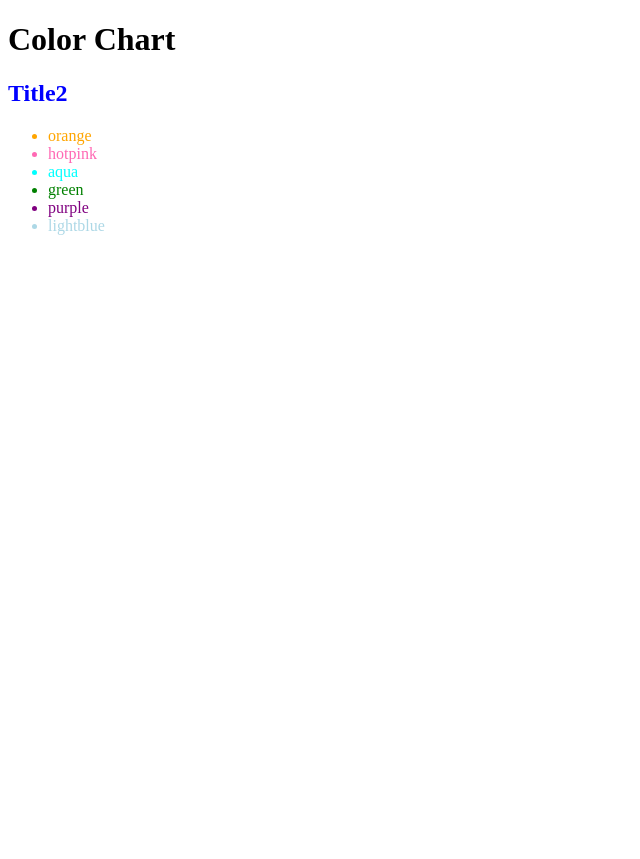
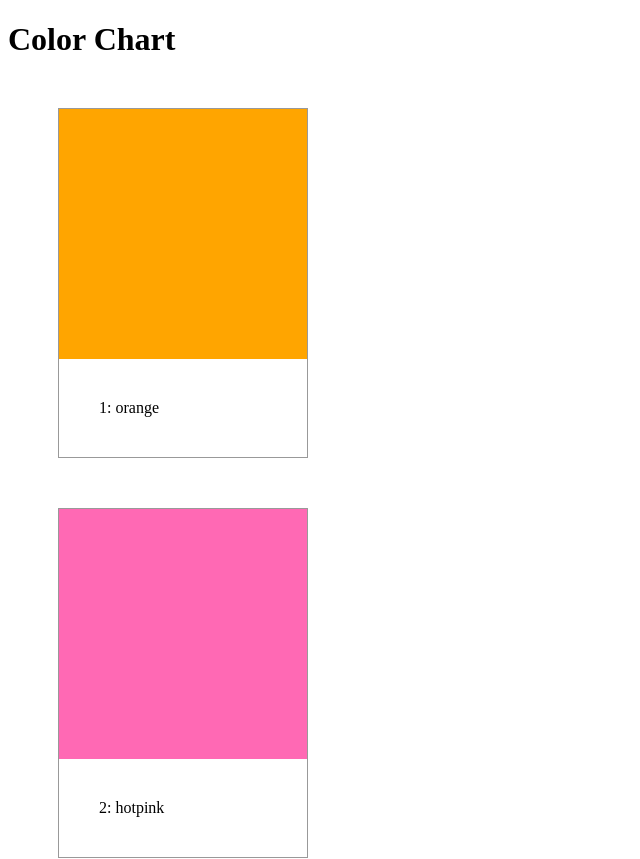
Before and after one commit to Moon-YJ/react-first, a React (Create React App) app: page / in a window 1280 px wide. Shown: the top 859 px of the page, without its empty margins (0-640 px from the left). Before the commit the page ends 800 px from the top, so only its background shows below. Built offline with nearby package versions, Linux system fonts and the light colour scheme.

Commit message:
props를 이용해서 부모 컴포넌트에서 자식 컴포넌트로 데이터 전달

```diff
--- a/src/App.jsx
+++ b/src/App.jsx
@@ -1,23 +1,15 @@
+import Card from './card/Card';
+
 export default function App() {
-	const colors = ['orange', 'hotpink', 'aqua', 'green', 'purple', 'lightblue'];
+	const colors = ['orange', 'hotpink', 'aqua', 'green'];
 
 	return (
 		<>
 			<h1>Color Chart</h1>
-			<h2 style={{ color: 'blue' }}>Title2</h2>
-			<ul>
-				{colors.map((col, idx) => {
-					// return문에서 map을 통해 반복적으로 생성되는 가상돔요소에는 무조건 고유의 key값 줘야함
-					// react로 하여금 여러개의 반복요소중에서 수정되어야하는 요소를 효율적으로 비교탐색하기 위함
-					// 간편하게는 반복되는 순서값을 집어넣을수도 있긴하나 권장하진않으므로
-					// DB의 각 데이터에 내장되어 있는 Object_id를 활용하거나 실제 데이터와 순번을 결합해서 고유문자값 생성
-					return (
-						<li key={col + idx} style={{ color: col }}>
-							{col}
-						</li>
-					);
-				})}
-			</ul>
+			{colors.map((color, idx) => {
+				// 컴포넌트 호출시 특정값을 key={value} 형태로 컴포넌트내부에 전달 가능 (props)
+				return <Card key={color + idx} colorName={color} index={idx} />;
+			})}
 		</>
 	);
 }
--- /dev/null
+++ b/src/card/Card.jsx
@@ -0,0 +1,14 @@
+import './Card.scss';
+
+export default function Card(props) {
+	// 부모 컴포넌트에 전달되는 요소들을 props라는 객체로 묶여서 자식 컴포넌트의 파라미터 전달받음
+	console.log(props);
+	return (
+		<div className='Card '>
+			<div className='bgBox' style={{ backgroundColor: props.colorName }}></div>
+			<div className='txtBox'>
+				{props.index + 1}: {props.colorName}
+			</div>
+		</div>
+	);
+}
--- /dev/null
+++ b/src/card/Card.scss
@@ -0,0 +1,19 @@
+* {
+	box-sizing: border-box;
+}
+
+.Card {
+	width: 250px;
+	margin: 50px;
+	border: 1px solid #999;
+	.bgBox {
+		width: 100%;
+		height: 250px;
+	}
+	.txtBox {
+		width: 100%;
+		padding: 40px;
+		background-color: #fff;
+		font-size: 1rem;
+	}
+}
```
